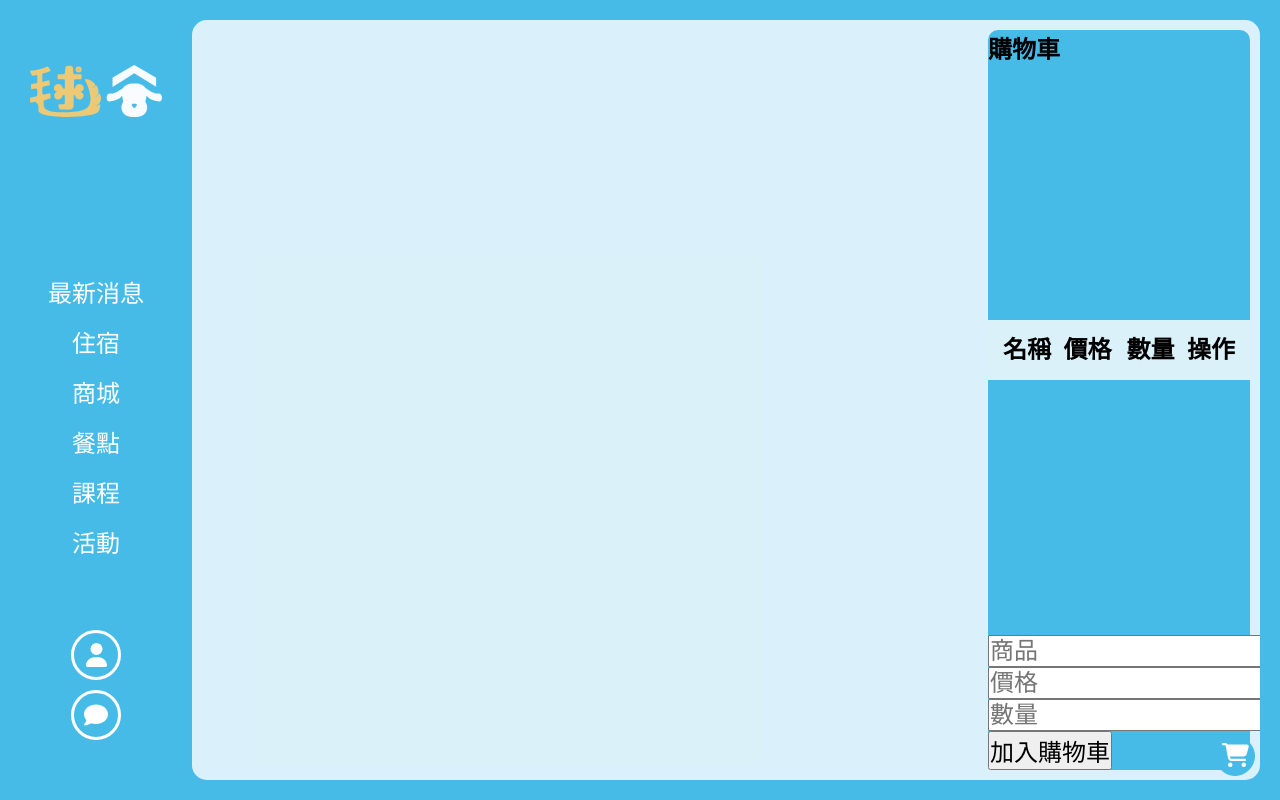
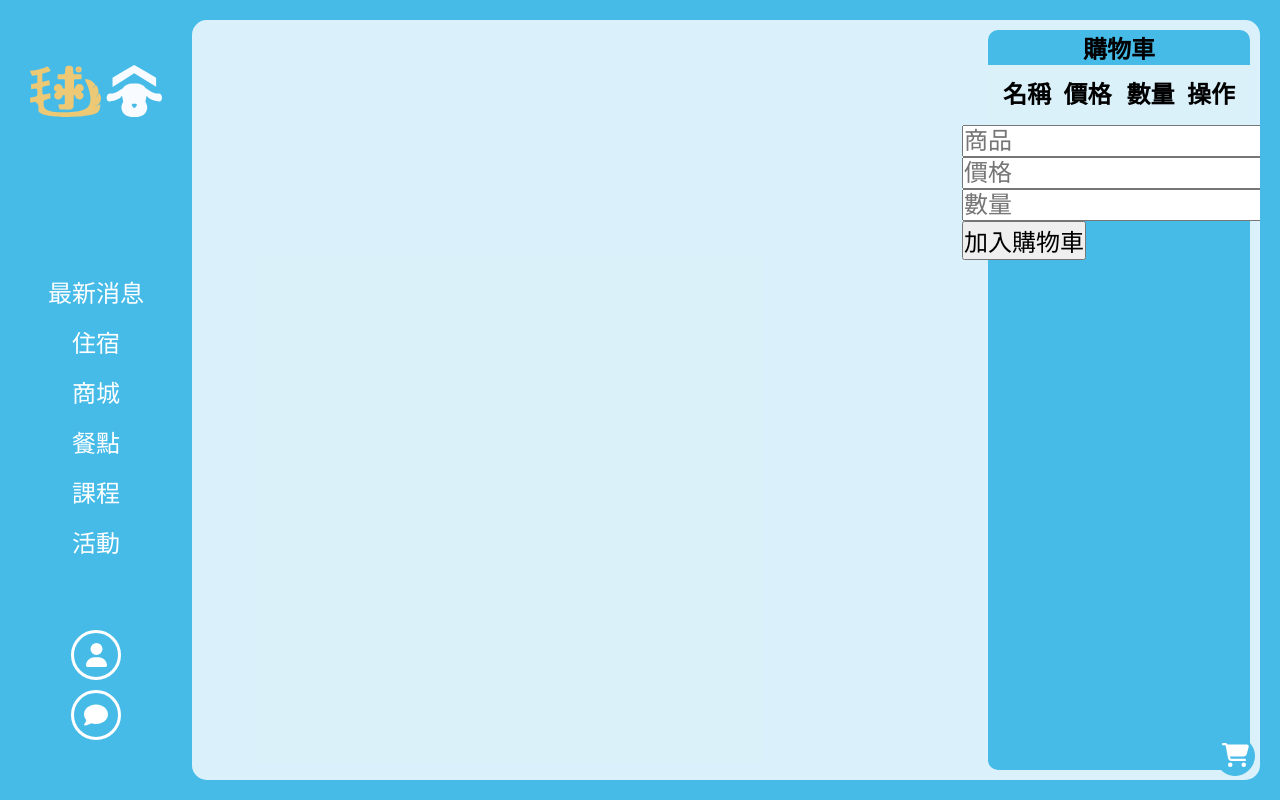
Before and after one commit to hiphop200199/ISpan129FE-team01-project, a React (Create React App) app: page /cart in a window 1280 px wide. Built offline with nearby package versions, Linux system fonts and the light colour scheme.

Commit message:
style: 調整購物車

```diff
--- a/src/style/_cart.scss
+++ b/src/style/_cart.scss
@@ -9,9 +9,10 @@
         border-radius: 10px;
         display: flex;
         flex-direction: column;
-        justify-content: space-between;
+        align-items: center;
         width: 25%;
         height: 100%;
         background-color:var(--primary) ;
+
     }
 }
```
